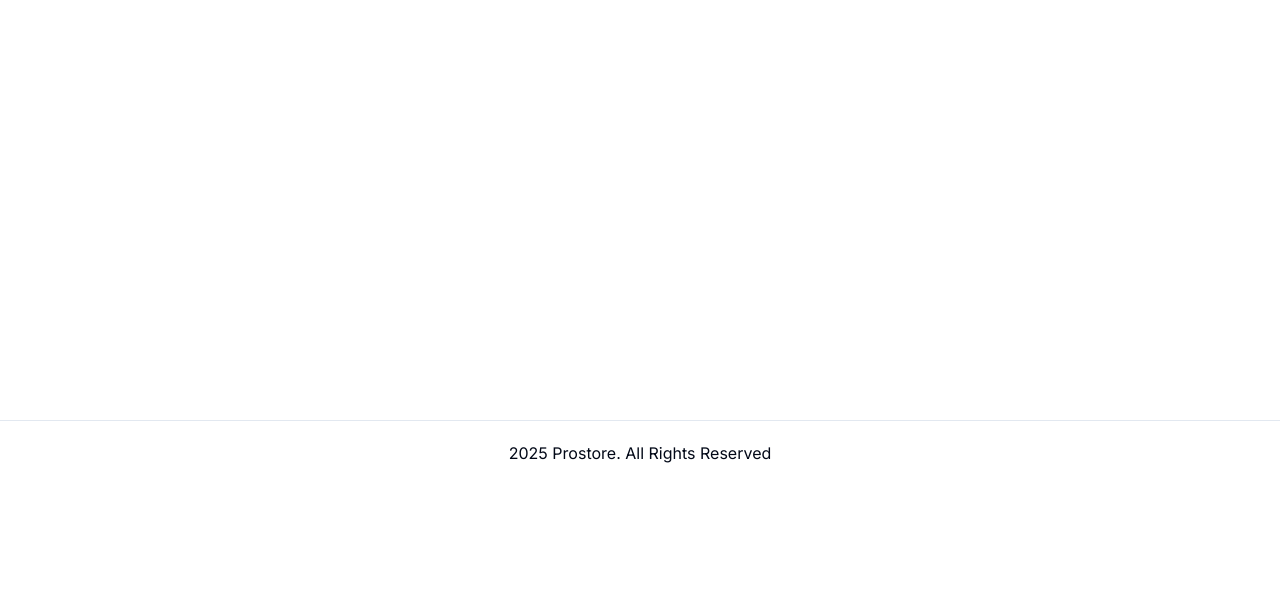
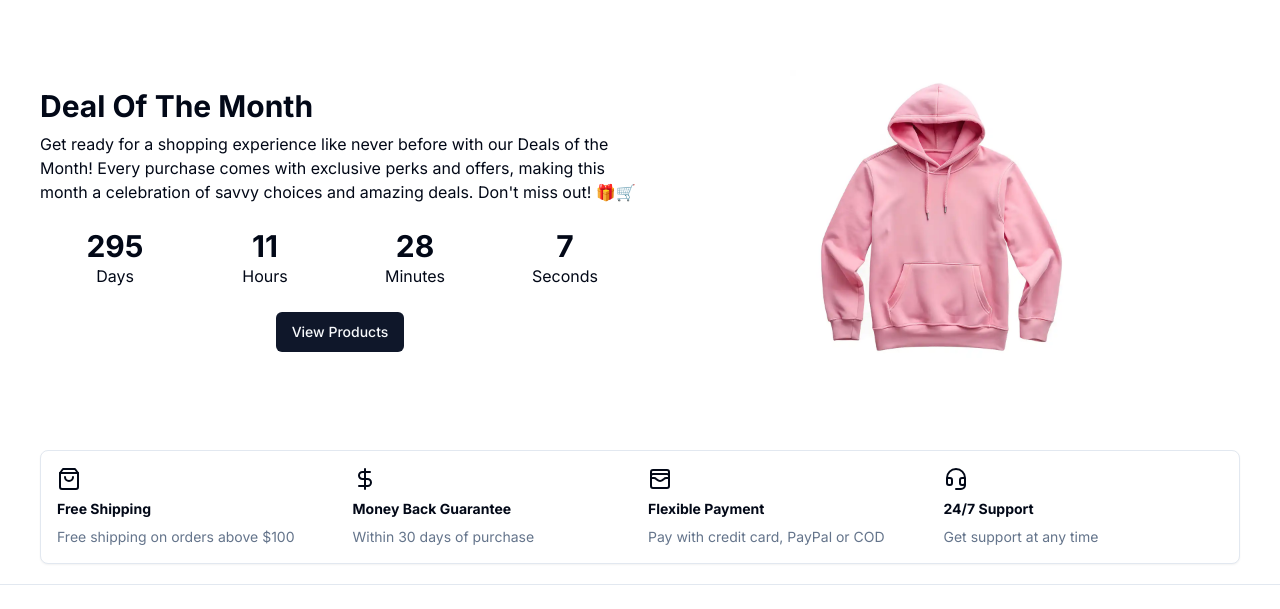
Before and after one commit to eliasandri/prostore, a Next.js app: page / in a window 1280 px wide. Shown: the part 315-924 px from the top of the page. Before the commit the page ends 800 px from the top, so only its background shows below. Built offline with nearby package versions, Linux system fonts and the light colour scheme; no server answers; the database is empty.

Commit message:
added icon boxes and deal countdown

```diff
--- a/app/(root)/page.tsx
+++ b/app/(root)/page.tsx
@@ -1,3 +1,5 @@
+import DealCountdown from "@/components/deal-countdown";
+import IconBoxes from "@/components/icon-boxes";
 import ProductList from "@/components/shared/product/product-list";
 import ViewAllProductsButton from "@/components/view-all-products-button";
 import { getLatestProducts } from "@/lib/actions/product.actions";
@@ -13,6 +15,8 @@
         limit={4}
       ></ProductList>
       <ViewAllProductsButton></ViewAllProductsButton>
+      <DealCountdown></DealCountdown>
+      <IconBoxes></IconBoxes>
     </>
   );
 };
--- /dev/null
+++ b/components/deal-countdown.tsx
@@ -0,0 +1,132 @@
+"use client";
+
+import Link from "next/link";
+import { Button } from "./ui/button";
+import Image from "next/image";
+import { useEffect, useState } from "react";
+
+// Static target date (replace with desired date)
+const TARGET_DATE = new Date("2025-12-31T00:00:00");
+
+// Function to calculate the time remaining
+const calculateTimeRemaining = (targetDate: Date) => {
+  const currentTime = new Date();
+  const timeDifference = Math.max(Number(targetDate) - Number(currentTime), 0);
+  return {
+    days: Math.floor(timeDifference / (1000 * 60 * 60 * 24)),
+    hours: Math.floor(
+      (timeDifference % (1000 * 60 * 60 * 24)) / (1000 * 60 * 60)
+    ),
+    minutes: Math.floor((timeDifference % (1000 * 60 * 60)) / (1000 * 60)),
+    seconds: Math.floor((timeDifference % (1000 * 60)) / 1000),
+  };
+};
+
+const DealCountdown = () => {
+  const [time, setTime] = useState<ReturnType<typeof calculateTimeRemaining>>();
+
+  useEffect(() => {
+    // Calculate initial time on client
+    setTime(calculateTimeRemaining(TARGET_DATE));
+
+    const timerInterval = setInterval(() => {
+      const newTime = calculateTimeRemaining(TARGET_DATE);
+      setTime(newTime);
+
+      if (
+        newTime.days === 0 &&
+        newTime.hours === 0 &&
+        newTime.minutes === 0 &&
+        newTime.seconds === 0
+      ) {
+        clearInterval(timerInterval);
+      }
+
+      return () => clearInterval(timerInterval);
+    }, 1000);
+  }, []);
+
+  if (!time) {
+    return (
+      <section className="grid grid-cols-1 md:grid-cols-2 my-20">
+        <div className="flex flex-col gap-2 justify-center">
+          <h3 className="text-3xl font-bold">Loading Countdown...</h3>
+        </div>
+      </section>
+    );
+  }
+
+  if (
+    time.days === 0 &&
+    time.hours === 0 &&
+    time.minutes === 0 &&
+    time.seconds === 0
+  ) {
+    return (
+      <section className="grid grid-cols-1 md:grid-cols-2 my-20">
+        <div className="flex flex-col gap-2 justify-center">
+          <h3 className="text-3xl font-bold">Deal Has Ended</h3>
+          <p>
+            This deal is no longer available. Check out our latest promotions!
+          </p>
+
+          <div className="text-center">
+            <Button asChild>
+              <Link href="/search">View Products</Link>
+            </Button>
+          </div>
+        </div>
+        <div className="flex justify-center">
+          <Image
+            src="/images/promo.jpg"
+            alt="promotion"
+            width={300}
+            height={200}
+          />
+        </div>
+      </section>
+    );
+  }
+
+  return (
+    <section className="grid grid-cols-1 md:grid-cols-2 my-20">
+      <div className="flex flex-col gap-2 justify-center">
+        <h3 className="text-3xl font-bold">Deal Of The Month</h3>
+        <p>
+          Get ready for a shopping experience like never before with our Deals
+          of the Month! Every purchase comes with exclusive perks and offers,
+          making this month a celebration of savvy choices and amazing deals.
+          Don&apos;t miss out! 🎁🛒
+        </p>
+        <ul className="grid grid-cols-4">
+          <StatBox label="Days" value={time.days} />
+          <StatBox label="Hours" value={time.hours} />
+          <StatBox label="Minutes" value={time.minutes} />
+          <StatBox label="Seconds" value={time.seconds} />
+        </ul>
+        <div className="text-center">
+          <Button asChild>
+            <Link href="/search">View Products</Link>
+          </Button>
+        </div>
+      </div>
+      <div className="flex justify-center">
+        <Image
+          src="/images/promo.jpg"
+          alt="promotion"
+          width={300}
+          height={200}
+        />
+      </div>
+    </section>
+  );
+};
+
+const StatBox = ({ label, value }: { label: string; value: number }) => (
+  <li className="p-4 w-full text-center">
+    <p className="text-3xl font-bold">{value}</p>
+    <p>{label}</p>
+  </li>
+);
+
+export default DealCountdown;
--- /dev/null
+++ b/components/icon-boxes.tsx
@@ -0,0 +1,43 @@
+import { DollarSign, Headset, ShoppingBag, WalletCards } from "lucide-react";
+import { Card, CardContent } from "./ui/card";
+
+const IconBoxes = () => {
+  return (
+    <div>
+      <Card>
+        <CardContent className="grid md:grid-cols-4 gap-4 p-4">
+          <div className="space-y-2">
+            <ShoppingBag></ShoppingBag>
+            <div className="text-sm font-bold">Free Shipping</div>
+            <div className="text-sm text-muted-foreground">
+              Free shipping on orders above $100
+            </div>
+          </div>
+          <div className="space-y-2">
+            <DollarSign></DollarSign>
+            <div className="text-sm font-bold">Money Back Guarantee</div>
+            <div className="text-sm text-muted-foreground">
+              Within 30 days of purchase
+            </div>
+          </div>
+          <div className="space-y-2">
+            <WalletCards></WalletCards>
+            <div className="text-sm font-bold">Flexible Payment</div>
+            <div className="text-sm text-muted-foreground">
+              Pay with credit card, PayPal or COD
+            </div>
+          </div>
+          <div className="space-y-2">
+            <Headset></Headset>
+            <div className="text-sm font-bold">24/7 Support</div>
+            <div className="text-sm text-muted-foreground">
+              Get support at any time
+            </div>
+          </div>
+        </CardContent>
+      </Card>
+    </div>
+  );
+};
+
+export default IconBoxes;
```
